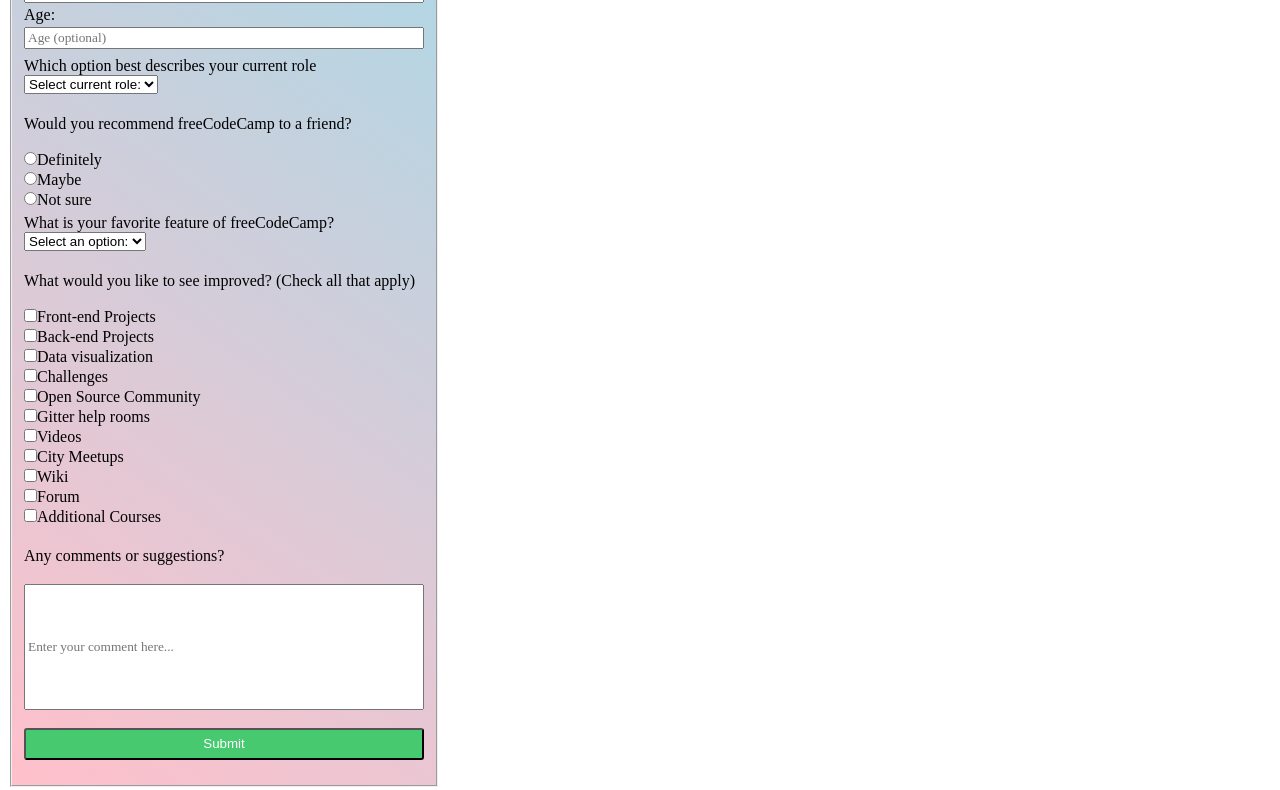
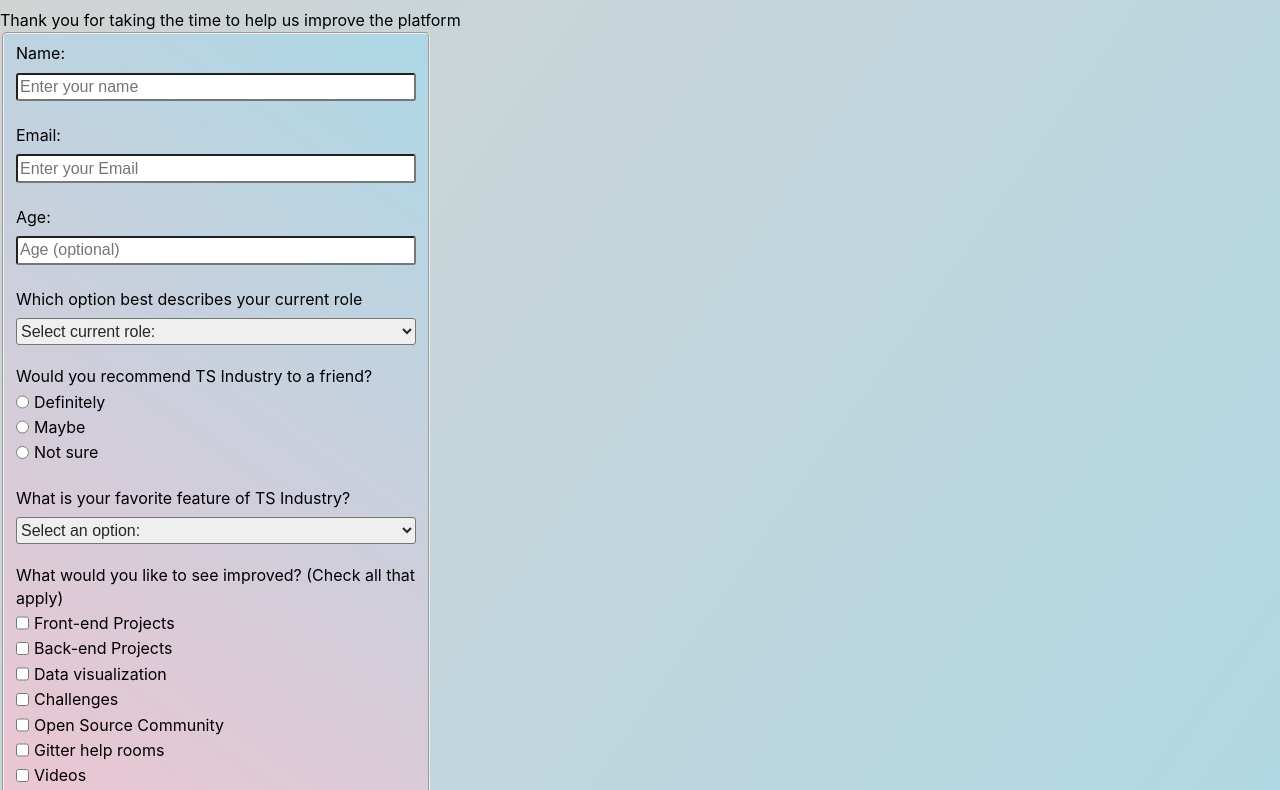
Before and after one commit to GFX23/freeCodeCamp.org, a plain HTML site: page freeCodeCamp-surveyForm/index.html in a window 1280 px wide. Shown: the part 107-897 px from the top of the page. Drawn offline with Linux system fonts and the light colour scheme.

Commit message:
finished project

```diff
--- a/freeCodeCamp-surveyForm/index.html
+++ b/freeCodeCamp-surveyForm/index.html
@@ -5,20 +5,27 @@
         <link rel="stylesheet" href="styles.css">
         <title>Survey Form</title>
     </head>
-    <main>
-    <form>
+    <body>
+    <div class="container">
+        <h1 id="title" class="text-center">TS INDUSTRY SURVEY</h1>
+        <p class="text-center" id="description">Thank you for taking the time to help us improve the platform</p>
+        <form id="survey-form">
             <fieldset id="fieldset">
                 <div id="form-group">
-            <label for="name">Name:</label>
-                <input id="name" name="name" type="text" placeholder="Enter your name">
-            <label for="email">Email:</label>
-                <input id="email" name="email" type="text" placeholder="Enter your Email">
-            <label for="age">Age:</label>
-                <input id="age" name="age" type="number" placeholder="Age (optional)" min="10" max="99">
-            </div id="form-group">
+                <label for="name" id="name-label">Name:</label>
+                    <input required class="form-control" id="name" name="name" type="text" placeholder="Enter your name">
+                </div>
                 <div id="form-group">
-                <label for="role">Which option best describes your current role
-                <select name="role" id="role">
+                <label for="email" id="email-label">Email:</label>
+                    <input required class="form-control" id="email" name="email" type="email" placeholder="Enter your Email">
+                </div>
+                <div id="form-group">
+                <label for="age" id="number-label">Age:</label>
+                    <input class="form-control" id="number" name="age" type="number" placeholder="Age (optional)" min="10" max="99">
+                </div>
+                <div id="form-group">
+                    <label for="role">Which option best describes your current role</label>
+                    <select class="form-control" name="role" id="dropdown">
                         <option disabled selected value="">Select current role:</option>
                         <option value="">Student</option>
                         <option value="">Full-time Job</option>
@@ -26,25 +33,23 @@
                         <option value="">Prefer not to say</option>
                         <option value="">Other</option>
                     </select>
-                </label>
-            </div id="form-group">
+                </div>
                 <div id="form-group" id="radio-btns">
-                <p>Would you recommend freeCodeCamp to a friend?</p>
-                <label><input id="radio" name="recommend" type="radio">Definitely</label>
-                <label><input id="radio" name="recommend" type="radio">Maybe</label>
-                <label><input id="radio" name="recommend" type="radio">Not sure</label>
-            </div id="form-group">
+                    <p>Would you recommend TS Industry to a friend?</p>
+                    <label><input id="radio" name="recommend" type="radio" value="definitely">Definitely</label>
+                    <label><input id="radio" name="recommend" type="radio" value="maybe">Maybe</label>
+                    <label><input id="radio" name="recommend" type="radio" value="not-sure">Not sure</label>
+                </div>
                 <div id="form-group">
-            <label for="favorite-feature">What is your favorite feature of freeCodeCamp?
-                <select name="" id="favorite-feature">
+                <label for="favorite-feature">What is your favorite feature of TS Industry?</label>
+                    <select class="form-control" name="" id="dropdown">
                         <option disabled selected value="">Select an option:</option>
                         <option value="">Challenges</option>
                         <option value="">Projects</option>
                         <option value="">Community</option>
                         <option value="">Open Source</option>
                     </select>
-            </label>
-            </div id="form-group">
+                </div>
                 <div id="form-group" id="checkbox-btns">
                     <p>What would you like to see improved? (Check all that apply)</p>
                     <label><input type="checkbox" name="improved" value="front-end-projects" class="input-checkbox">Front-end Projects</label>
@@ -58,15 +63,16 @@
                     <label><input type="checkbox" name="improved" value="wiki" class="input-checkbox">Wiki</label>
                     <label><input type="checkbox" name="improved" value="forum" class="input-checkbox">Forum</label>
                     <label><input type="checkbox" name="improved" value="additional-courses" class="input-checkbox">Additional Courses</label>
-            </div id="form-group">
+                </div>
                 <div id="form-group" id="text-area">
                     <p>Any comments or suggestions?</p>
-                <input type="textarea" name="comment" id="input-textarea" placeholder="Enter your comment here...">
-            </div id="form-group">
+                    <textarea type="textarea" name="comment" id="input-textarea" placeholder="Enter your comment here..."></textarea>
+                </div>
                 <div id="form-group">
-                <button id="submit-btn" type="submit">Submit</button>
-            </div id="form-group">
+                    <button id="submit" type="submit">Submit</button>
+                </div>
             </fieldset>
         </form>
-    </main>
+    </div>
+    </body>
 </html>
--- a/freeCodeCamp-surveyForm/styles.css
+++ b/freeCodeCamp-surveyForm/styles.css
@@ -1,13 +1,39 @@
+html {
+    font-family: -apple-system, BlinkMacSystemFont, 'Segoe UI', Roboto, Oxygen, Ubuntu, Cantarell, 'Open Sans', 'Helvetica Neue', sans-serif;
+}
+
+body {
+    font-size: 1rem;
+    line-height: 1.4;
+    margin: 0;
+    background: linear-gradient(125deg, lightgray, lightblue)
+}
+
+label {
+    display: flex;
+    align-items: center;
+    font-size: 1.125;
+    margin: 3px 0 0 0;
+}
+
 fieldset {
-    display: block;
     max-width: 400px;
-    background: linear-gradient(35deg, pink, lightblue)
+    background: linear-gradient(35deg, pink, lightblue);
+    border-radius: 5px;
 }
 
 #form-group {
     display: flex;
     flex-direction: column;
-    margin: 5px 0;
+    margin: 0 auto 1.25rem auto;
+}
+
+.input-checkbox, #radio {
+    margin: 0 5px 0 0;
+}
+
+p {
+    margin: 0;
 }
 
 #submit-btn {
@@ -16,13 +42,35 @@ fieldset {
     height: 2rem;
     margin: 10px 0;
     border-radius: 3px;
+    border: none;
 }
 
-input {
-    margin: 3px 0;
-    font-family: inherit;
+input, button, textarea {
+    margin: 0;
+    font-size: 1rem;
+    border-radius: 3px;
+    height: 1.4rem;
+}
+.form-control {
+    margin: 8px 0 0 0;
+    color: rgb(40, 40, 40);
+}
+
+select {
+    font-size: 1rem;
+    height: 1.7rem;
+    border-radius: 3px;
 }
 
 #input-textarea {
     min-height: 120px;
 }
+
+.text-center {
+    align-items: center;
+}
+
+.container {
+    width: 100%;
+    margin: 3.125rem auto 0 auto;
+}
```
Also changed, not shown: 1 other file. Lines whose indentation alone changed are shown as unchanged.
